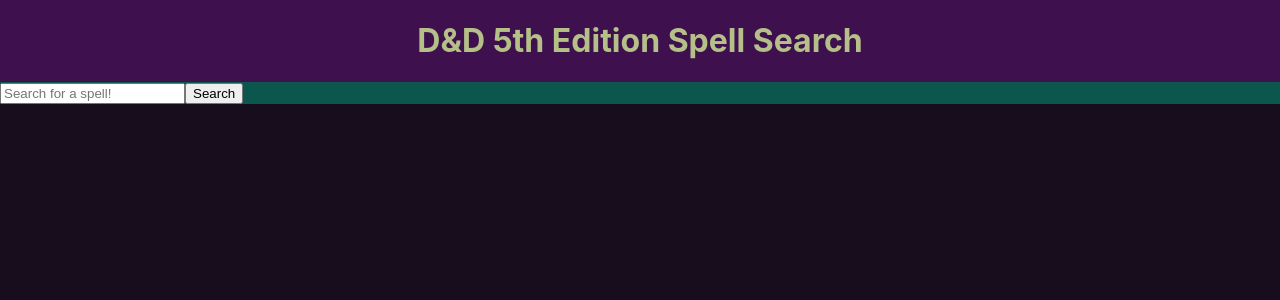
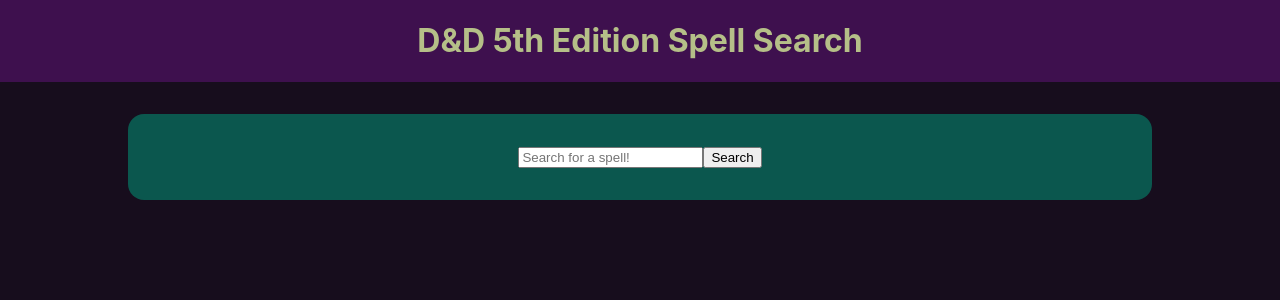
Before and after one commit to mmiatech/dnd-spells, a React (Create React App) app: page / in a window 1280 px wide. Shown: the top 300 px of the page. Built offline with nearby package versions, Linux system fonts and the light colour scheme.

Commit message:
some info display styling

```diff
--- a/package.json
+++ b/package.json
@@ -3,6 +3,9 @@
   "version": "0.1.0",
   "private": true,
   "dependencies": {
+    "@emotion/react": "^11.7.0",
+    "@emotion/styled": "^11.6.0",
+    "@mui/material": "^5.2.2",
     "@testing-library/jest-dom": "^5.15.0",
     "@testing-library/react": "^11.2.7",
     "@testing-library/user-event": "^12.8.3",
--- a/src/App.css
+++ b/src/App.css
@@ -1,9 +1,9 @@
 body {
   background-color: #170D1D;
+  text-align: center;
 }
 
 .App {
-  text-align: center;
 }
 
 .app-header {
@@ -15,6 +15,15 @@
   color: #B5BF88;
 }
 
-.info-display {
+.info-display-container {
+  max-width: 80%;
+  margin: 0 auto;
+  align-content: center;
+}
+
+.info-display-inner {
+  border-radius: 1em;
+  margin-top: 2em;
+  padding: 2em;
   background-color: #0B574E;
 }
--- a/src/App.js
+++ b/src/App.js
@@ -4,8 +4,10 @@
 import Error from './Error';
 //import Loader from './Loader';
 import SpellInfo from './SpellInfo';
+import Container from '@mui/material/Container';
 
 import useSpellName from './hooks/useSpellName';
+import { Paper } from '@mui/material';
 
 const App = () => {
     const { isError, isLoading, spellInfo, submitRequest } = useSpellName();
@@ -17,14 +19,21 @@
     return (
         <>
             <Header />
+            <Container
+                maxWidth="md"
+                class="info-display-container"
+            >
+                <Paper elevation={3} class="info-display-inner">
                     {!spellInfo && (
-                <div class="info-display">
+                        <div>
                             {isError && <Error searchTerm={isError}/>}
                             {!isLoading && <Form submitSearch={onSubmit}/>}
                             {/* {isLoading && <Loader />} */}
                         </div>
                     )}
                     {spellInfo && <SpellInfo spellInfo={spellInfo} />}
+                </Paper>
+            </Container>
         </>
     );
 }
```
Also changed, not shown: 1 other file (tests, documents, lock files or other folders). Lines whose indentation alone changed are shown as unchanged.
